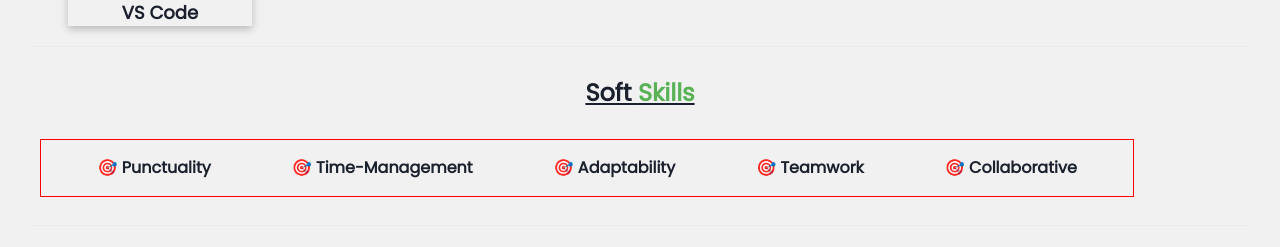
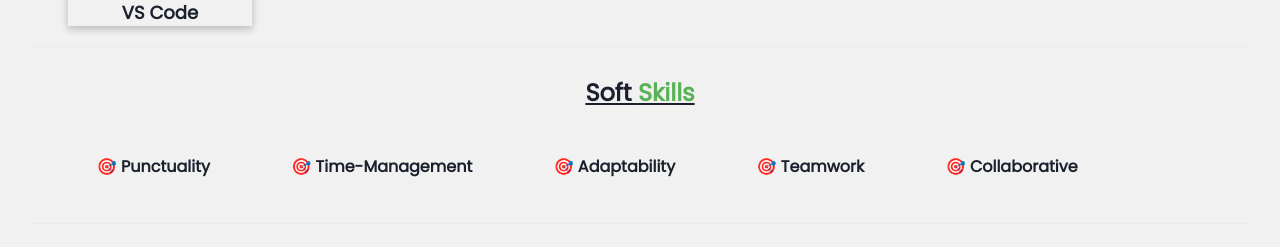
Before and after one commit to nmewada01/portfolio, a React (Create React App) app: page /#intro in a window 1280 px wide. Shown: the part 2080-2327 px from the top of the page. Built offline with nearby package versions, Linux system fonts and the light colour scheme; a web font is replaced by a local one.

Commit message:
all the work done in portfolio

```diff
--- a/src/components/Skill/Skill.jsx
+++ b/src/components/Skill/Skill.jsx
@@ -88,7 +88,6 @@ const Skill = () => {
           w="90%"
           m="auto"
           my={"7"}
-          border={"1px solid red"}
           p={"1rem"}
           mx={"2"}
           fontSize={["lg", "lg", "sm", "md"]}
```
